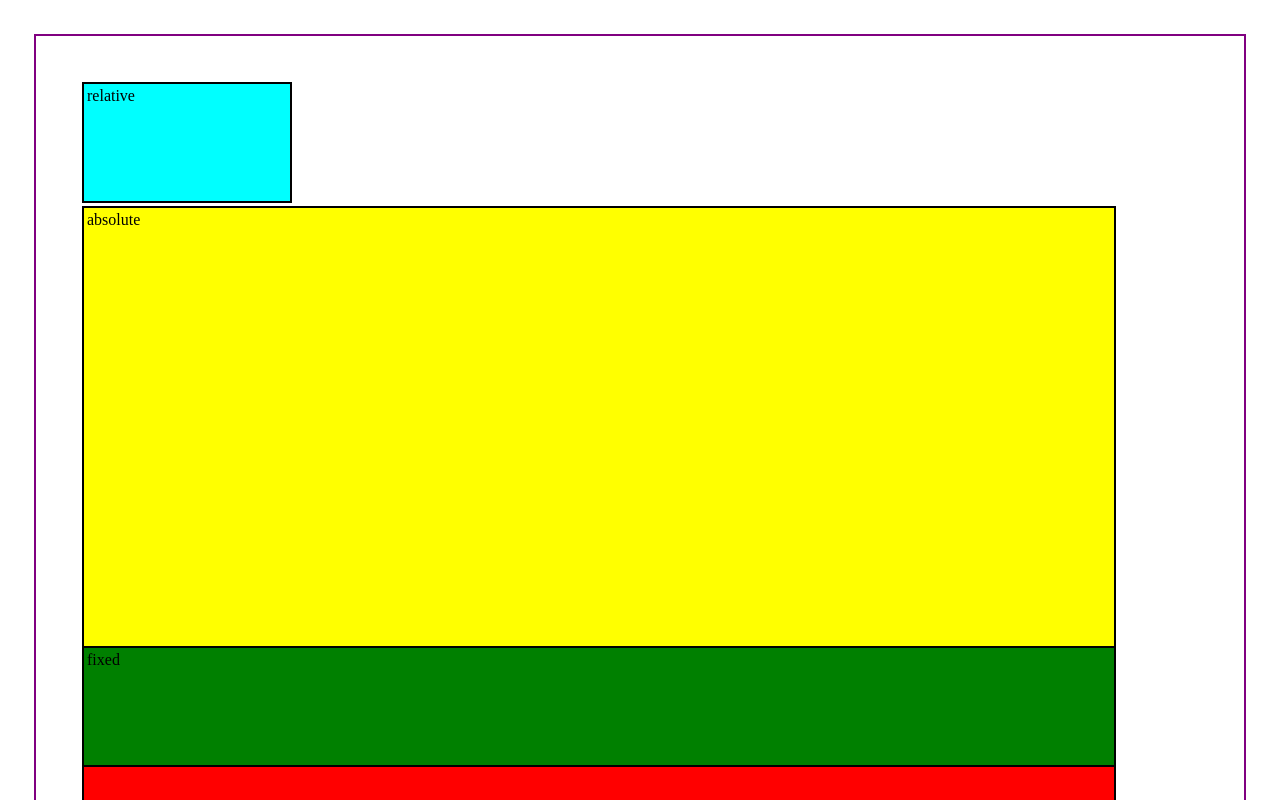
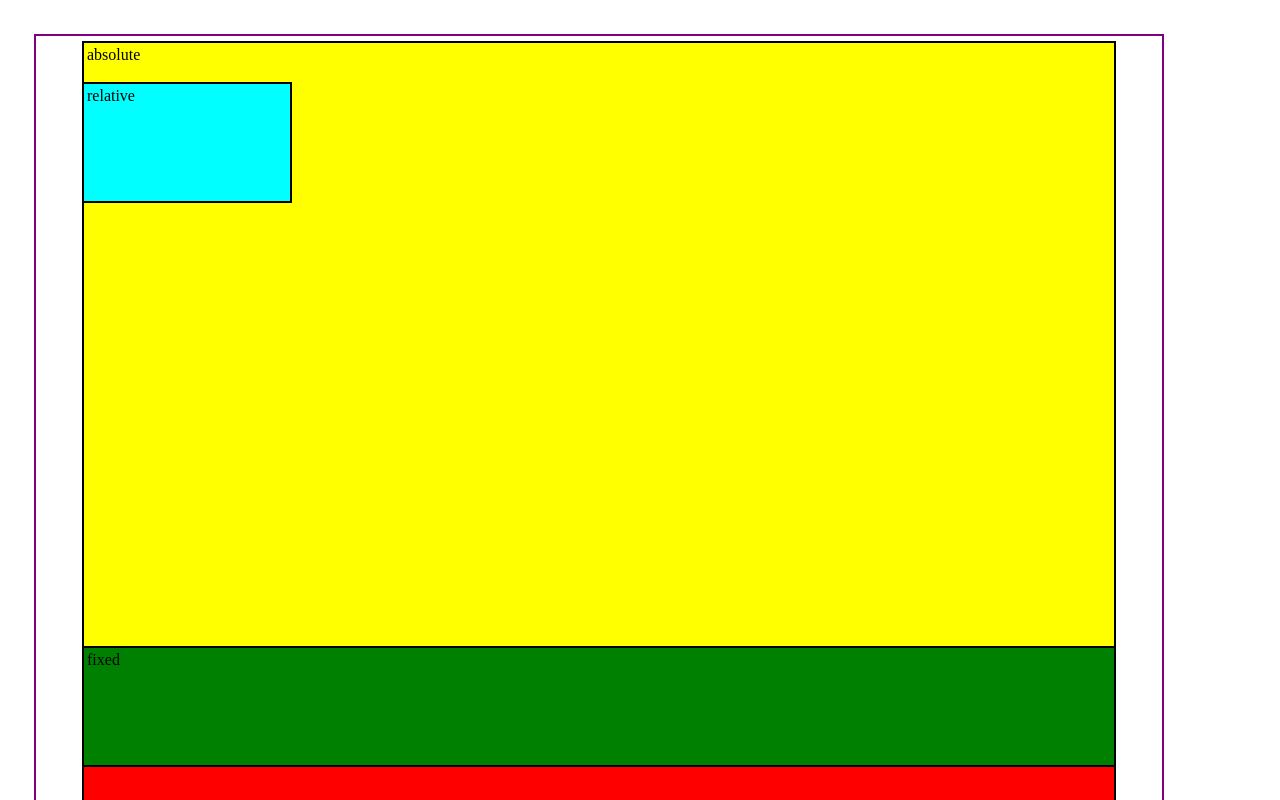
Before and after one commit to AnkitHeree/CSS-and-Html-Practice, a plain HTML site: page Day-11-Position-Again-Advance/index.html in a window 1280 px wide. Shown: the top 800 px of the page. Drawn offline with Linux system fonts and the light colour scheme.

Commit message:
Day 10 Position in advance

```diff
--- a/Day-11-Position-Again-Advance/style.css
+++ b/Day-11-Position-Again-Advance/style.css
@@ -5,7 +5,7 @@
 }
 .box {
     width: 80vw;
-    height: 444px;
+    height: 700px;
     padding: 3px;
     margin: 3px;
     border: 2px solid black;
@@ -14,7 +14,7 @@
     padding: 43px;
     margin: 34px;
     border: 2px solid purple;
-    /* position: absolute; */
+     position: absolute;
 
 }
 
@@ -26,15 +26,15 @@
     width: 200px;
     z-index: 1;
 
-    /* position: relative;
+     /* position: relative;
     top: 20px;
-    left: 70px; */
+    left: 70px;  */
 }
 
 .box2 {
     background-color: yellow;
-    /* position: absolute;
-    top: 2px; */
+     position: absolute;
+    top: 2px;
 
 }
 
```
